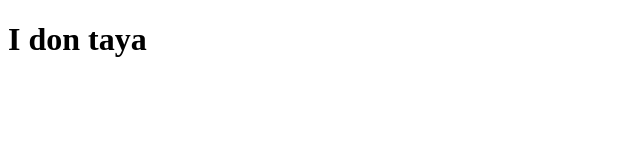
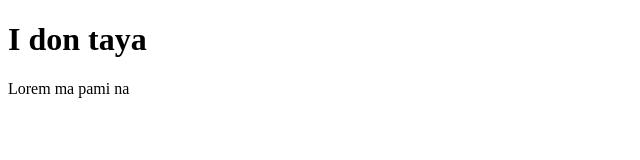
Before and after one commit to olamideblanc/Testing-Git, a plain HTML site: page index.html in a window 1280 px wide. Shown: the whole page, without its empty margins (0-640 px from the left). Drawn offline with Linux system fonts and the light colour scheme.

Commit message:
I added a paragraph to the index.html file

```diff
--- a/index.html
+++ b/index.html
@@ -11,6 +11,7 @@
     <h1>
         I don taya
     </h1>
+    <p> Lorem ma pami na </p>
 
 </body>
 </html>
```
